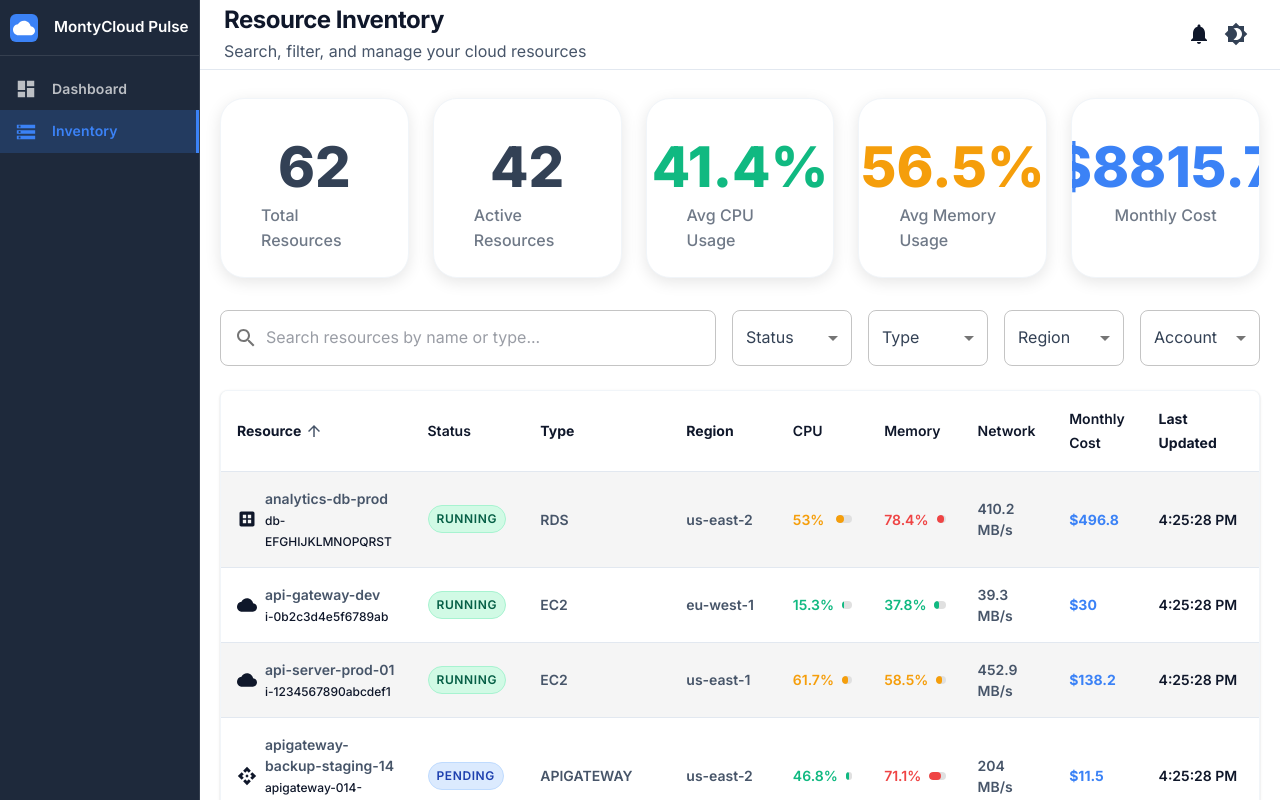
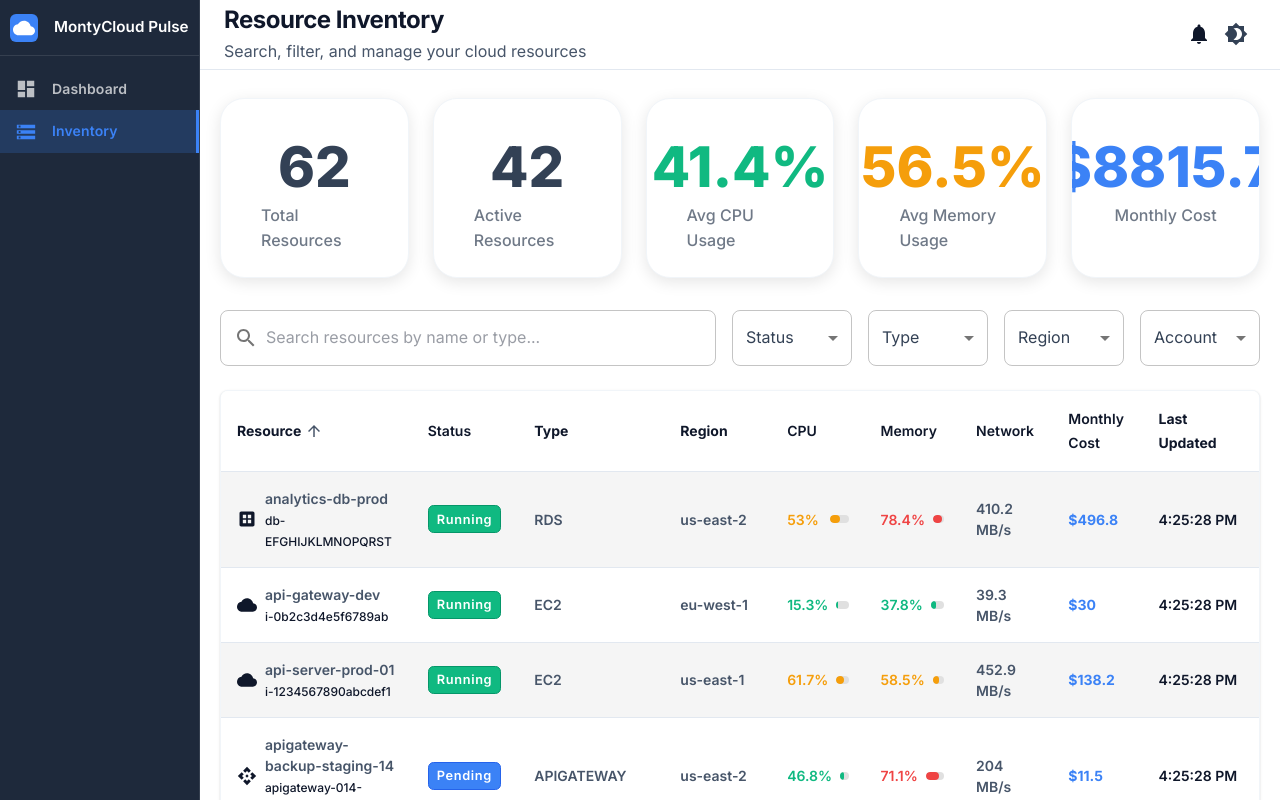
Before and after one commit to vka007/montyCloudPulse, a React (Vite) app: page /inventory in a window 1280 px wide. Built offline with nearby package versions, Linux system fonts and the light colour scheme.

Commit message:
chip color adjust

```diff
--- a/src/components/base/Chip/Chip.styles.ts
+++ b/src/components/base/Chip/Chip.styles.ts
@@ -1,63 +1,63 @@
 export const chipStyles = {
   base: {
-    borderRadius: 6,
+    borderRadius: 0.7,
     fontWeight: 600,
-    fontSize: '0.75rem',
+    fontSize: '0.80rem',
     height: 28,
-    textTransform: 'uppercase' as const,
+    textTransform: 'capitalize' as const,
     letterSpacing: '0.05em',
     border: '1px solid transparent',
   },
   status: {
     running: {
-      backgroundColor: '#d1fae5', // Emerald 100
-      color: '#065f46', // Emerald 800
-      borderColor: '#a7f3d0', // Emerald 200
+      backgroundColor: '#10b981', // Vibrant green
+      color: '#ffffff', // White text for contrast
+      borderColor: '#059669', // Darker green border
       '& .MuiChip-label': {
-        color: '#065f46',
+        color: '#ffffff',
         fontWeight: 600,
       },
       // Dark mode styles
       '@media (prefers-color-scheme: dark)': {
-        backgroundColor: 'rgba(52, 211, 153, 0.15)',
-        color: '#6ee7b7',
-        borderColor: 'rgba(52, 211, 153, 0.3)',
+        backgroundColor: '#059669',
+        color: '#ffffff',
+        borderColor: '#047857',
         '& .MuiChip-label': {
-          color: '#6ee7b7',
+          color: '#ffffff',
         },
       },
     },
     warning: {
-      backgroundColor: '#fef3c7', // Amber 100
-      color: '#92400e', // Amber 800
-      borderColor: '#fde68a', // Amber 200
+      backgroundColor: '#f59e0b', // Vibrant orange
+      color: '#ffffff', // White text for contrast
+      borderColor: '#d97706', // Darker orange border
       '& .MuiChip-label': {
-        color: '#92400e',
+        color: '#ffffff',
         fontWeight: 600,
       },
       '@media (prefers-color-scheme: dark)': {
-        backgroundColor: 'rgba(251, 191, 36, 0.15)',
-        color: '#fcd34d',
-        borderColor: 'rgba(251, 191, 36, 0.3)',
+        backgroundColor: '#d97706',
+        color: '#ffffff',
+        borderColor: '#b45309',
         '& .MuiChip-label': {
-          color: '#fcd34d',
+          color: '#ffffff',
         },
       },
     },
     error: {
-      backgroundColor: '#fee2e2', // Red 100
-      color: '#991b1b', // Red 800
-      borderColor: '#fecaca', // Red 200
+      backgroundColor: '#ef4444', // Vibrant red
+      color: '#ffffff', // White text for contrast
+      borderColor: '#dc2626', // Darker red border
       '& .MuiChip-label': {
-        color: '#991b1b',
+        color: '#ffffff',
         fontWeight: 600,
       },
       '@media (prefers-color-scheme: dark)': {
-        backgroundColor: 'rgba(248, 113, 113, 0.15)',
-        color: '#fca5a5',
-        borderColor: 'rgba(248, 113, 113, 0.3)',
+        backgroundColor: '#dc2626',
+        color: '#ffffff',
+        borderColor: '#b91c1c',
         '& .MuiChip-label': {
-          color: '#fca5a5',
+          color: '#ffffff',
         },
       },
     },
@@ -79,36 +79,36 @@ export const chipStyles = {
       },
     },
     pending: {
-      backgroundColor: '#dbeafe', // Blue 100
-      color: '#1e40af', // Blue 800
-      borderColor: '#bfdbfe', // Blue 200
+      backgroundColor: '#3b82f6', // Vibrant blue
+      color: '#ffffff', // White text for contrast
+      borderColor: '#2563eb', // Darker blue border
       '& .MuiChip-label': {
-        color: '#1e40af',
+        color: '#ffffff',
         fontWeight: 600,
       },
       '@media (prefers-color-scheme: dark)': {
-        backgroundColor: 'rgba(96, 165, 250, 0.15)',
-        color: '#93c5fd',
-        borderColor: 'rgba(96, 165, 250, 0.3)',
+        backgroundColor: '#2563eb',
+        color: '#ffffff',
+        borderColor: '#1d4ed8',
         '& .MuiChip-label': {
-          color: '#93c5fd',
+          color: '#ffffff',
         },
       },
     },
     terminated: {
-      backgroundColor: '#fee2e2', // Red 100
-      color: '#991b1b', // Red 800
-      borderColor: '#fecaca', // Red 200
+      backgroundColor: '#ef4444', // Vibrant red (same as error)
+      color: '#ffffff', // White text for contrast
+      borderColor: '#dc2626', // Darker red border
       '& .MuiChip-label': {
-        color: '#991b1b',
+        color: '#ffffff',
         fontWeight: 600,
       },
       '@media (prefers-color-scheme: dark)': {
-        backgroundColor: 'rgba(248, 113, 113, 0.15)',
-        color: '#fca5a5',
-        borderColor: 'rgba(248, 113, 113, 0.3)',
+        backgroundColor: '#dc2626',
+        color: '#ffffff',
+        borderColor: '#b91c1c',
         '& .MuiChip-label': {
-          color: '#fca5a5',
+          color: '#ffffff',
         },
       },
     },
```
